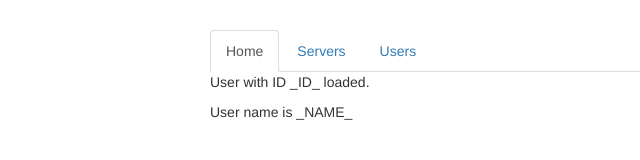
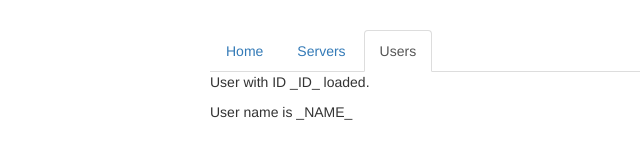
Before and after one commit to JulioRodriguezR/Angular-Rounting, an Angular app: page /users in a window 1280 px wide. Shown: the top 160 px of the page, without its empty margins (55-695 px from the left). Built offline with nearby package versions, Linux system fonts and the light colour scheme.

Commit message:
Styling Active Router Links

```diff
--- a/src/app/app.component.html
+++ b/src/app/app.component.html
@@ -2,12 +2,27 @@
   <div class="row">
     <div class="col-xs-12 col-sm-10 col-md-8 col-sm-offset-1 col-md-offset-2">
       <ul class="nav nav-tabs">
-        <li role="presentation" class="active"><a routerLink="/">Home</a></li>
-        <li role="presentation"><a routerLink="/servers">Servers</a></li>
+        <!--
+          Cambiar el comportamiento determinado
+          asegurando de que solo se marque si la ruta completa
+          es la que esta en el routerLink
+        -->
+        <li
+          role="presentation"
+          routerLinkActive="active"
+          [routerLinkActiveOptions]="{ exact: true }"
+        >
+          <a routerLink="/">Home</a>
+        </li>
+        <li role="presentation" routerLinkActive="active">
+          <a routerLink="/servers">Servers</a>
+        </li>
         <!--
           especificar todos los segmentos de la ruta como elementos en la matriz
         -->
-        <li role="presentation"><a [routerLink]="['/users']">Users</a></li>
+        <li role="presentation" routerLinkActive="active">
+          <a [routerLink]="['/users']">Users</a>
+        </li>
       </ul>
     </div>
   </div>
```
